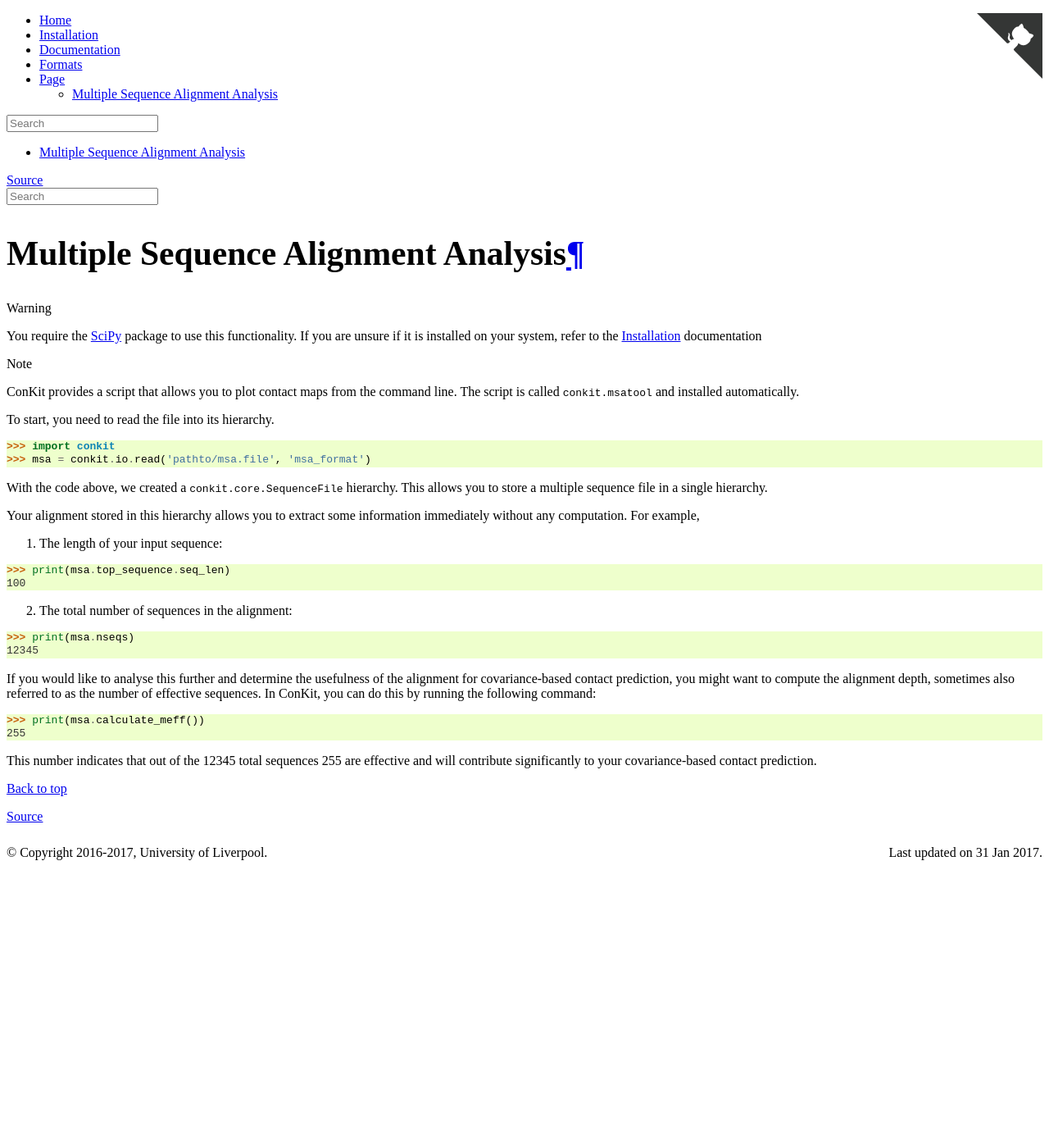
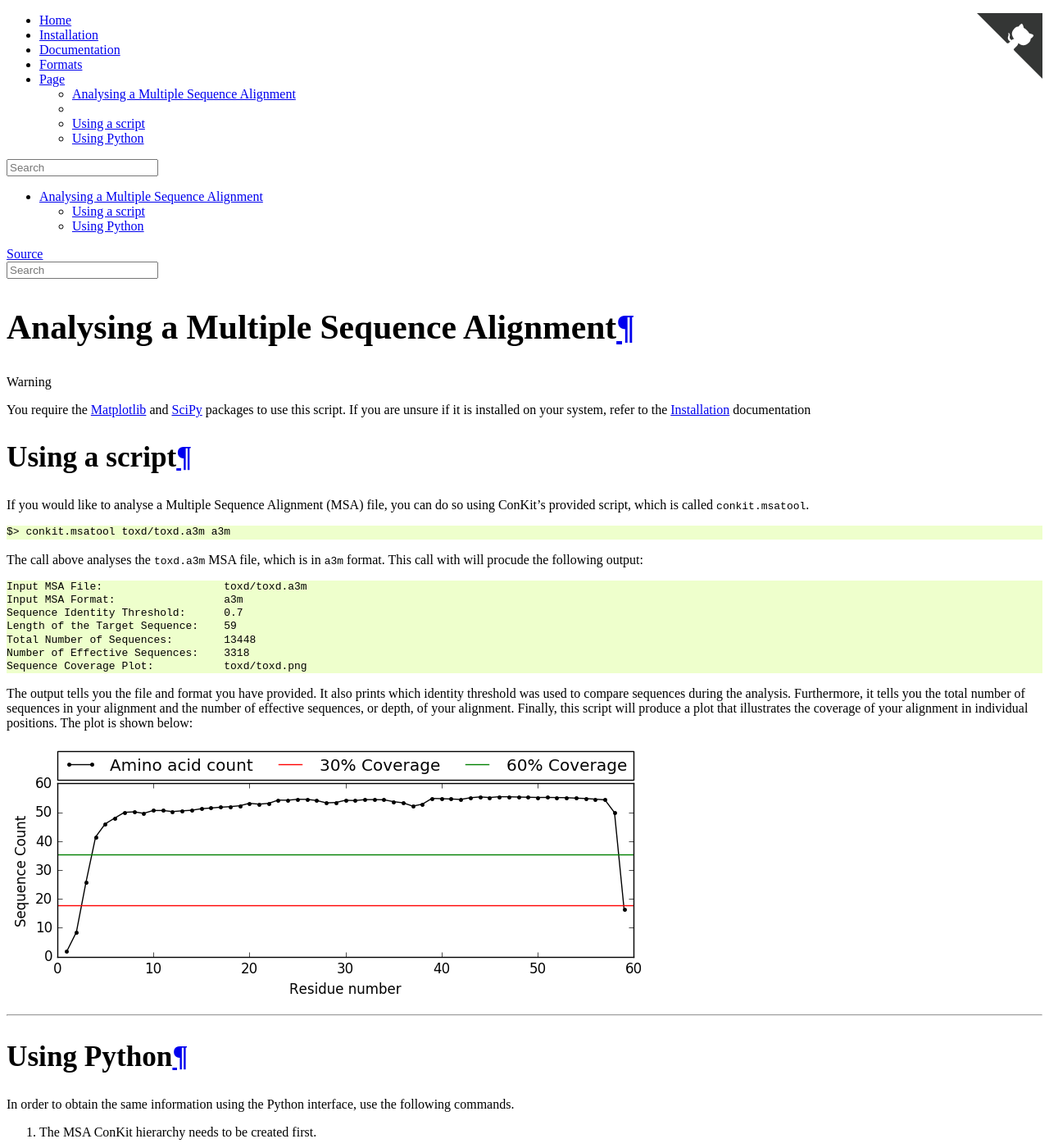
Before and after one commit to rigdenlab/conkit, a Sphinx documentation site: the page built from docs/examples/analyse_msa.rst, in a window 1280 px wide and 1400 px high. Shown: the whole window at 82% size. Built offline with Sphinx 7.4.7, drawn with Linux system fonts in a browser that asks for light colours; some of the changed text lies outside the part shown.

Commit message:
examples added/improved

```diff
--- a/docs/examples/analyse_msa.rst
+++ b/docs/examples/analyse_msa.rst
@@ -1,46 +1,82 @@
 .. _example_analyse_msa:
 
-Multiple Sequence Alignment Analysis
-====================================
+Analysing a Multiple Sequence Alignment
+---------------------------------------
 
 .. warning::
-   You require the `SciPy <http://scipy.org/>`_ package to use this functionality. If you are unsure if it is installed on your system, refer to the :ref:`installation` documentation
+   You require the `Matplotlib <http://matplotlib.org/>`_ and `SciPy <http://scipy.org/>`_ packages to use this script. If you are unsure if it is installed on your system, refer to the :ref:`installation` documentation
+
+Using a script
+^^^^^^^^^^^^^^
+
+If you would like to analyse a Multiple Sequence Alignment (MSA) file, you can do so using ConKit's provided script, which is called ``conkit.msatool``.
+
+.. code-block:: bash
+
+   $> conkit.msatool toxd/toxd.a3m a3m
+
+The call above analyses the ``toxd.a3m`` MSA file, which is in ``a3m`` format. This call with will procude the following output:
 
 
-.. note::
-   ConKit provides a script that allows you to plot contact maps from the command line. The script is called ``conkit.msatool`` and installed automatically.
+.. code-block:: none
 
+   Input MSA File:                   toxd/toxd.a3m
+   Input MSA Format:                 a3m
+   Sequence Identity Threshold:      0.7
+   Length of the Target Sequence:    59
+   Total Number of Sequences:        13448
+   Number of Effective Sequences:    3318
+   Sequence Coverage Plot:           toxd/toxd.png
 
-To start, you need to read the file into its hierarchy.
+The output tells you the file and format you have provided. It also prints which identity threshold was used to compare sequences during the analysis. Furthermore, it tells you the total number of sequences in your alignment and the number of effective sequences, or depth, of your alignment. Finally, this script will produce a plot that illustrates the coverage of your alignment in individual positions. The plot is shown below:
+
+.. _Toxd Frequence Plot:
+
+.. image:: images/toxd_freq_plot.png
+   :alt: Toxd Frequency Plot
+
+--------------------------------------------------------
+
+Using Python
+^^^^^^^^^^^^
+
+In order to obtain the same information using the Python interface, use the following commands.
+
+1. The MSA ConKit hierarchy needs to be created first.
 
 .. code-block:: python
 
-   >>> import conkit
-   >>> msa = conkit.io.read('pathto/msa.file', 'msa_format')
+   >>> msa = conkit.io.read('toxd/toxd.a3m', 'a3m')
 
-With the code above, we created a :obj:`conkit.core.SequenceFile` hierarchy. This allows you to store a multiple sequence file in a single hierarchy.
-
-Your alignment stored in this hierarchy allows you to extract some information immediately without any computation. For example,
-
-1. The length of your input sequence:
+2. To obtain the length of the target sequence, you can simply ask the ``msa`` hierarchy for it.
 
 .. code-block:: python
 
-   >>> print(msa.top_sequence.seq_len)
-   100
+   >>> print('Length of the Target Sequence: %d' % msa.top_sequence.seq_len)
+   59
 
-2. The total number of sequences in the alignment:
+This tells you the first sequence in the alignment has 59 residues, i.e. the chain length of your target.
+
+3. We can again use the ``msa`` hierarchy to figure out the total number of sequences.
 
 .. code-block:: python
 
-   >>> print(msa.nseqs)
-   12345
+   >>> print('Total number of sequences: %d' % msa.nseqs)
+   Total number of sequences: 13488
 
-If you would like to analyse this further and determine the usefulness of the alignment for covariance-based contact prediction, you might want to compute the alignment depth, sometimes also referred to as the number of effective sequences. In ConKit, you can do this by running the following command:
+4. ... and the number of effective sequences in the alignment at 70% identity cutoff.
 
 .. code-block:: python
 
-   >>> print(msa.calculate_meff())
-   255
+   >>> n_eff = msa.calculate_meff(identity=0.7)
+   >>> print('Number of Effective Sequences: %d' % n_eff)
+   Number of Effective Sequences: 3318
 
-This number indicates that out of the 12345 total sequences 255 are effective and will contribute significantly to your covariance-based contact prediction.
+5. We can also plot the amino acid frequency at each position in the alignment.
+
+.. code-block:: python
+
+   >>> file_name = 'toxd/toxd.png'
+   >>> msa.plot_freq(file_name=file_name)
+
+This will this `Toxd Frequence Plot`_, identical to the one from the script.
```
Also changed, not shown: docs/examples/file_conversion.rst (+28 -47 lines), docs/examples/images/toxd_freq_plot.png (added).
